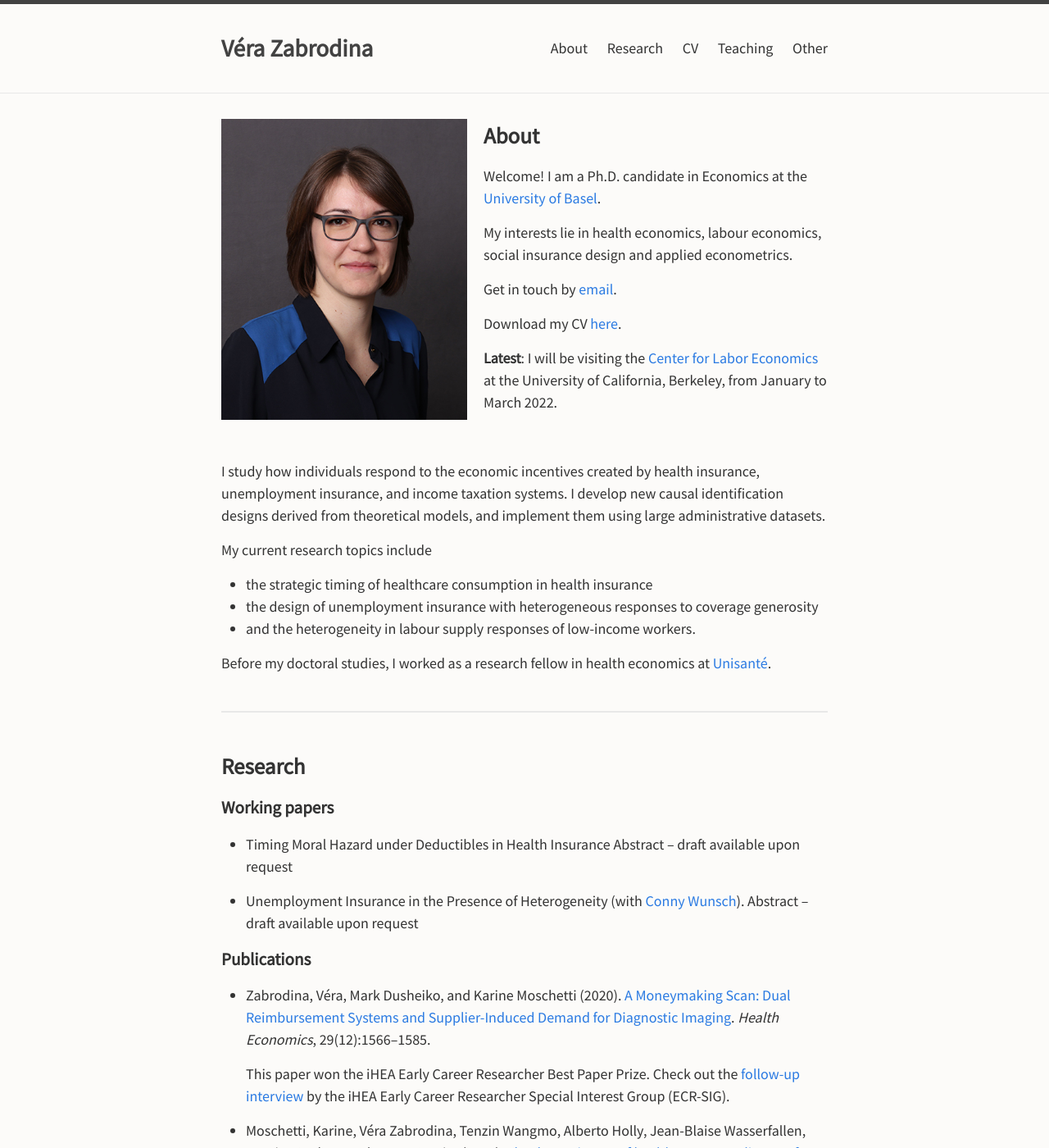
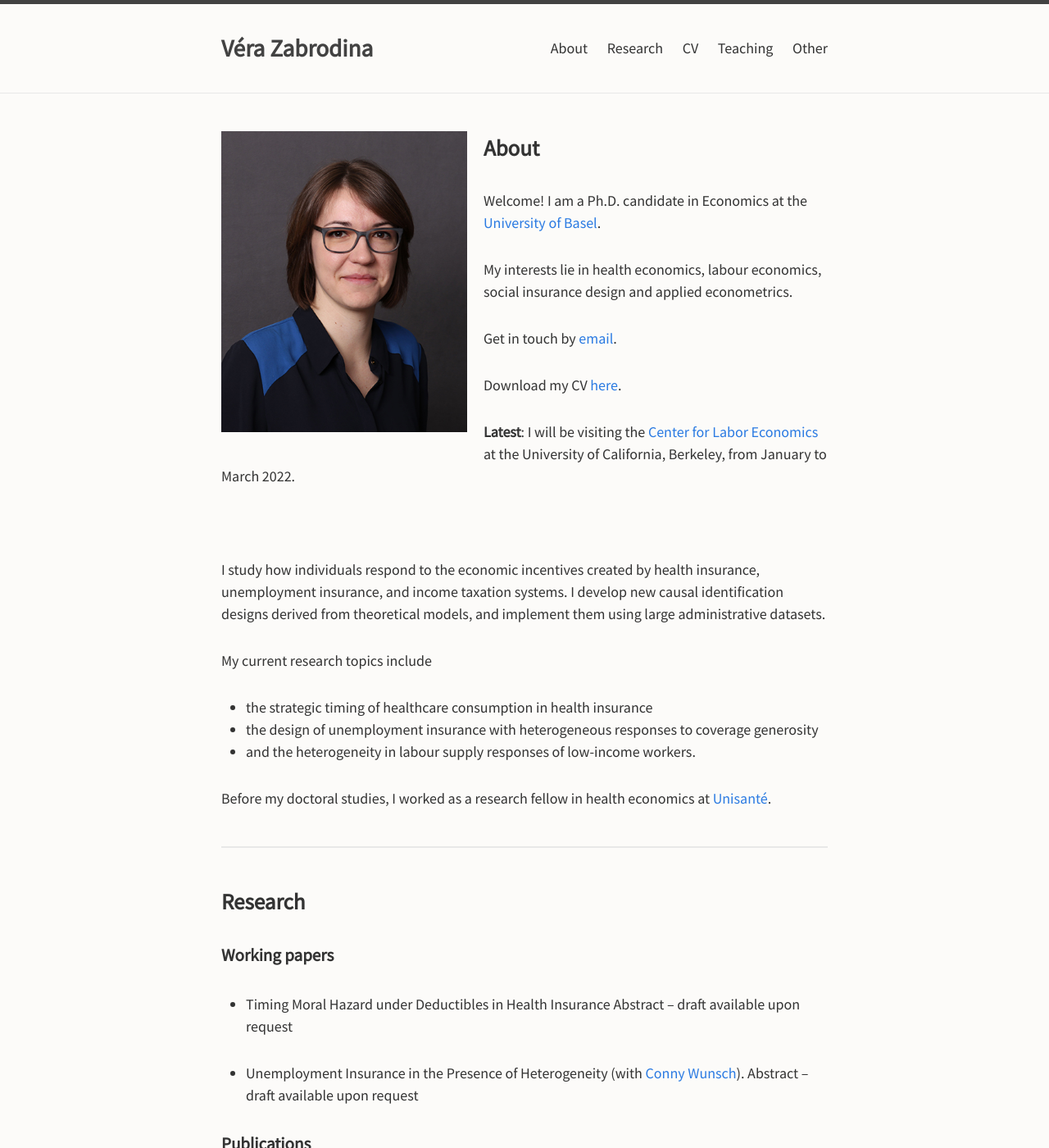
Before and after one commit to verazb/verazb.github.io, a Jekyll site: the page built from index.md, in a window 1280 px wide and 1400 px high. Shown: the whole window at 82% size. Built offline with Jekyll 4.4.1, drawn with Linux system fonts in a browser that asks for light colours.

Commit message:
increase spacing

```diff
--- a/_sass/minima/_base.scss
+++ b/_sass/minima/_base.scss
@@ -43,7 +43,8 @@ h1, h2, h3, h4, h5, h6,
 p, blockquote, pre,
 ul, ol, dl, figure,
 %vertical-rhythm {
-  margin-bottom: $spacing-unit / 2;
+  margin-top: $spacing-unit;
+  margin-bottom: $spacing-unit;
 }
 
 hr {
```
